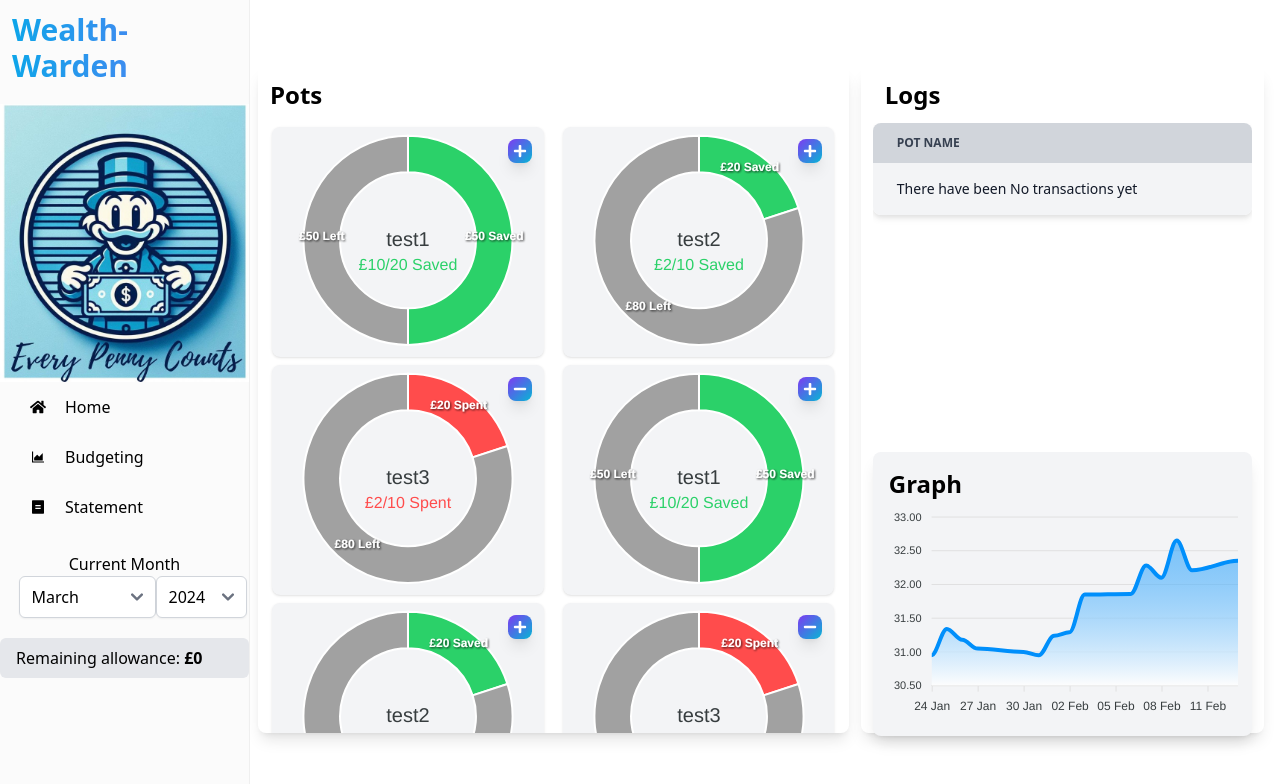
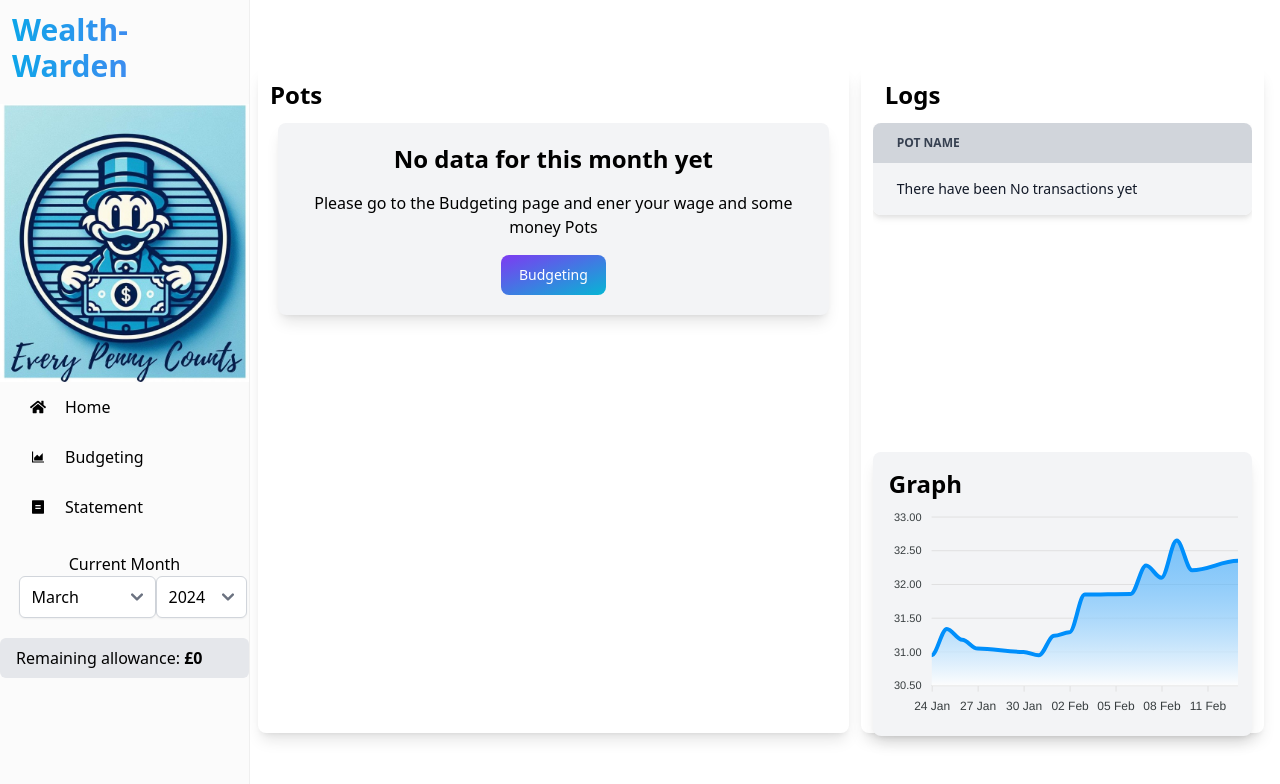
Before and after one commit to RossNE99/Wealth-Warden, a React (Vite) app: page / in a window 1280 px wide. Shown: the top 784 px of the page. Built offline with nearby package versions, Linux system fonts and the light colour scheme.

Commit message:
Added logic to add and withdraw from pots on the home page

```diff
--- a/src/components/AddAndWithdrawModal/Index.jsx
+++ b/src/components/AddAndWithdrawModal/Index.jsx
@@ -8,7 +8,7 @@ import { useMyContext  } from "../Contexts/MyContext";
 
 function AddWithdrawModal({id, name, ammountInInPot, totalAllocated, type, setShowAddWithdrawModal}) {
 
-  const {logs, updateLogs} = useMyContext()
+  const {logs, updateLogs, updateSpendingPot, updateSavingPot, SpendingPots, SavingPots} = useMyContext()
 
   const [formData, setFormData] = useState({
     amount: '',
@@ -25,21 +25,55 @@ function AddWithdrawModal({id, name, ammountInInPot, totalAllocated, type, setSh
     });
   };
 
+
+  // Function to update an pot by id
+  const updatePotById = (id, pervPots, updatedPot) => {
+
+    console.log(id)
+
+    const updatedPots = pervPots.map(pot => {
+      if (pot.id === id) {
+        // If the current pot's id matches the id we want to update
+        console.log("updates")
+        return { ...pot, ...updatedPot }; // Replace it with the updated pot
+      }
+      return pot; // Otherwise, return the pot unchanged
+    });
+    return(updatedPots); // Update the state with the new array
+  };
+
   const handleFormSubmit = (event) => {
     // Preventing the default behavior of the form submit (which is to refresh the page)
     event.preventDefault();
     console.log(formData.amount)
 
+    const amount = parseInt(formData.amount)
+
     // console.log(logs)
 
-    const newEntery = {
+
+    //update THIS pot
+    if(type==="save") {
+      const newPots = updatePotById(id, SavingPots, {ammountInInPot: ammountInInPot+amount})
+      updateSavingPot(newPots)
+    }
+
+    else if(type==="spend"){
+      const newPots = updatePotById(id, SpendingPots, {ammountInInPot: ammountInInPot+amount})
+      updateSpendingPot(newPots)
+    }
+
+
+
+    //log stuff
+    const newLOGEntery = {
       id: uuidv4(),
       potName: name,
-      amount: formData.amount,
+      amount: amount,
       type,
     }
 
-    const logsWithNewEnery = [newEntery, ...logs]
+    const logsWithNewEnery = [newLOGEntery, ...logs]
     updateLogs(logsWithNewEnery)
 
     setFormData({amount:''})
--- a/src/components/HomePot/Index.jsx
+++ b/src/components/HomePot/Index.jsx
@@ -5,7 +5,7 @@ import { FaPlus } from "react-icons/fa";
 import { FaMinus } from "react-icons/fa";
 import AddWithdrawModal from '../AddAndWithdrawModal/Index';
 
-function HomePot({name, ammountInInPot, totalAllocated, type}) {
+function HomePot({id, potName, ammountInInPot, totalAllocated, type}) {
 
     const [showAddWithdrawModal, setShowAddWithdrawModal] = useState(false);
 
@@ -40,16 +40,16 @@ function HomePot({name, ammountInInPot, totalAllocated, type}) {
                         color: chartColor,
                         show: true,
                         offsetY: -50,
-                        formatter: () => name
+                        formatter: () => potName
                       },
                         value: {
                           offsetY: -10,
-                          formatter: () => name
+                          formatter: () => potName
                         },
                         name:{
                         show: true,
                         offsetY: 30,
-                        formatter: () =>`£${ammountInInPot}/${totalAllocated} ${saveOrSpendLable}`
+                        formatter: () =>`£${ammountInInPot}/£${totalAllocated} ${saveOrSpendLable}`
                         //something needs done here to make the "£10/£20 saved" lables look better/smaller on mobile
                         },
                     }
@@ -58,8 +58,8 @@ function HomePot({name, ammountInInPot, totalAllocated, type}) {
               },
               dataLabels: {
                 formatter(val, opts) {
-                  const name = opts.w.globals.labels[opts.seriesIndex]
-                  return [`£${val} ${name}`]
+                  const potName = opts.w.globals.labels[opts.seriesIndex]
+                  return [`%${Math.floor(val)} ${potName}`]
                 }
               },
               legend: {
@@ -71,7 +71,7 @@ function HomePot({name, ammountInInPot, totalAllocated, type}) {
 
     useEffect(() => {
         CreatePotChartData()
-    },[name, ammountInInPot, totalAllocated])
+    },[potName, ammountInInPot, totalAllocated])
 
     return (
     <>
@@ -88,7 +88,7 @@ function HomePot({name, ammountInInPot, totalAllocated, type}) {
     <Modal  show={showAddWithdrawModal} size="md" popup  onClose={() => setShowAddWithdrawModal(false)}>
         <Modal.Header />
         <Modal.Body>
-        <AddWithdrawModal name={name} ammountInInPot={ammountInInPot} totalAllocated={totalAllocated} type={type} setShowAddWithdrawModal={setShowAddWithdrawModal} />
+        <AddWithdrawModal id={id} name={potName} ammountInInPot={ammountInInPot} totalAllocated={totalAllocated} type={type} setShowAddWithdrawModal={setShowAddWithdrawModal} />
         </Modal.Body>
       </Modal>
     </>
--- a/src/components/HomePotsContainer/Index.jsx
+++ b/src/components/HomePotsContainer/Index.jsx
@@ -1,25 +1,21 @@
 import React from 'react'
 import HomePot from '../HomePot/Index'
 import NoDataPlaceholder from '../NoDataPlaceholder/Index'
+import { useMyContext } from '../Contexts/MyContext'
 
 function HomePotsContainer() {
-  const modaltest = false
-  const moc =[{ name: "test1", ammountInInPot: 10, totalAllocated: 20, type:"save",},
-  {name: "test2", ammountInInPot: 2, totalAllocated: 10, type:"save"},
-   {name: "test3", ammountInInPot: 2, totalAllocated: 10,type:"spend"},
-    {name: "test1", ammountInInPot: 10, totalAllocated: 20, type:"save"},
-     {name: "test2", ammountInInPot: 2, totalAllocated: 10, type:"save"},
-      {name: "test3", ammountInInPot: 2, totalAllocated: 10,type:"spend"},
-       {name: "test1", ammountInInPot: 10, totalAllocated: 20, type:"save"},
-        {name: "test2", ammountInInPot: 2, totalAllocated: 10, type:"save"},
-         {name: "test3", ammountInInPot: 2, totalAllocated: 10,type:"spend"}, ]
+
+  const {SavingPots, SpendingPots} = useMyContext()
+
+  const allPots = [...SavingPots, ...SpendingPots]
+
   return (
     <div className='md:col-span-6 sm:col-span-1 shadow-lg rounded-lg mb-auto m-2 md:h-5/6 mt-auto pb-3 overflow-hidden'>
     <h2 className='text-2xl font-semibold m-3'>Pots</h2>
     <div className='overflow-x-auto max-h-full flex flex-wrap justify-evenly md:pb-12'>
-      {moc ? (
-            moc.map((pot) => (
-              <HomePot key={pot.name} {...pot} />
+      {allPots.length>0 ? (
+            allPots.map((pot) => (
+              <HomePot key={pot.id} {...pot} />
             ))
           ) :
           <NoDataPlaceholder/>
```
